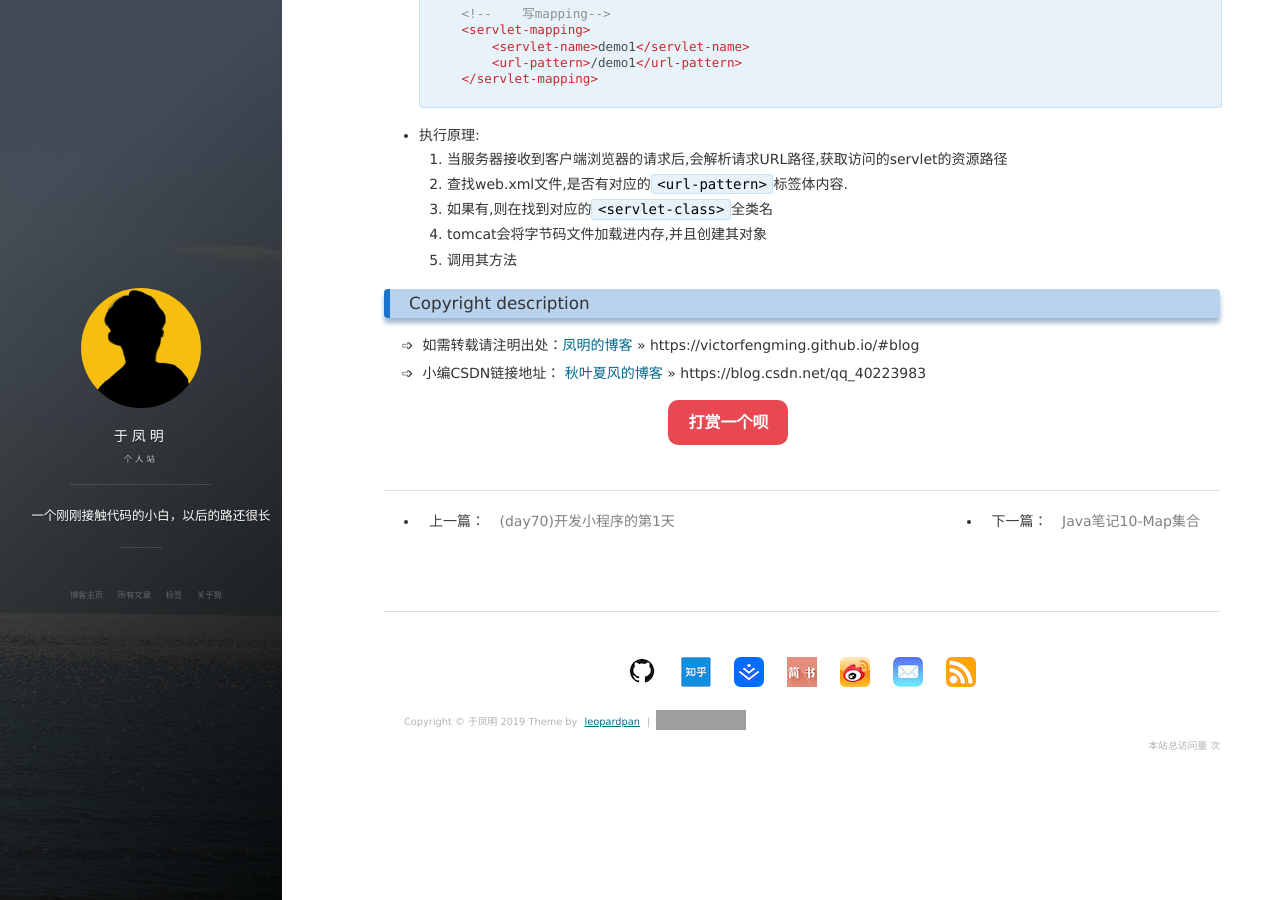
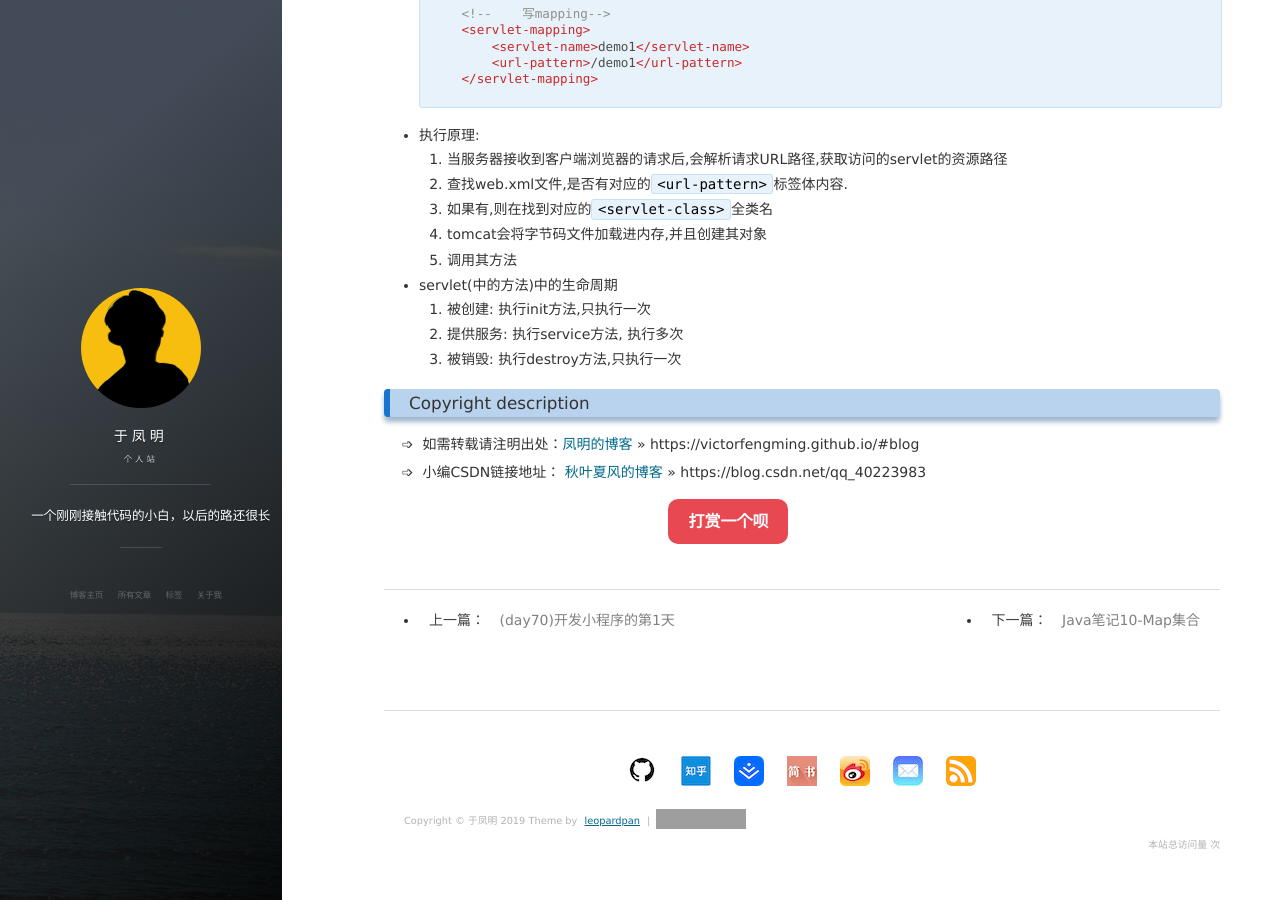
Before and after one commit to victorfengming/victorfengming.github.io.leopardpan, a Jekyll site: the page built from _posts/java/2019-10-22-servlet.markdown, in a window 1280 px wide and 900 px high, scrolled down 543 px. Built offline with Jekyll 4.4.1, drawn with Linux system fonts in a browser that asks for light colours; nearby versions of some CDN libraries; comment, search, counter and statistics services are not loaded; grey boxes are pictures that could not be loaded.

Commit message:
servlet(中的方法)中的生命周期

```diff
--- a/_posts/java/2019-10-22-servlet.markdown
+++ b/_posts/java/2019-10-22-servlet.markdown
@@ -39,3 +39,8 @@ tags: Java basis servlet
     3. 如果有,则在找到对应的`<servlet-class>`全类名
     4. tomcat会将字节码文件加载进内存,并且创建其对象
     5. 调用其方法
+
+* servlet(中的方法)中的生命周期
+    1. 被创建: 执行init方法,只执行一次
+    2. 提供服务: 执行service方法, 执行多次
+    3. 被销毁: 执行destroy方法,只执行一次
```
